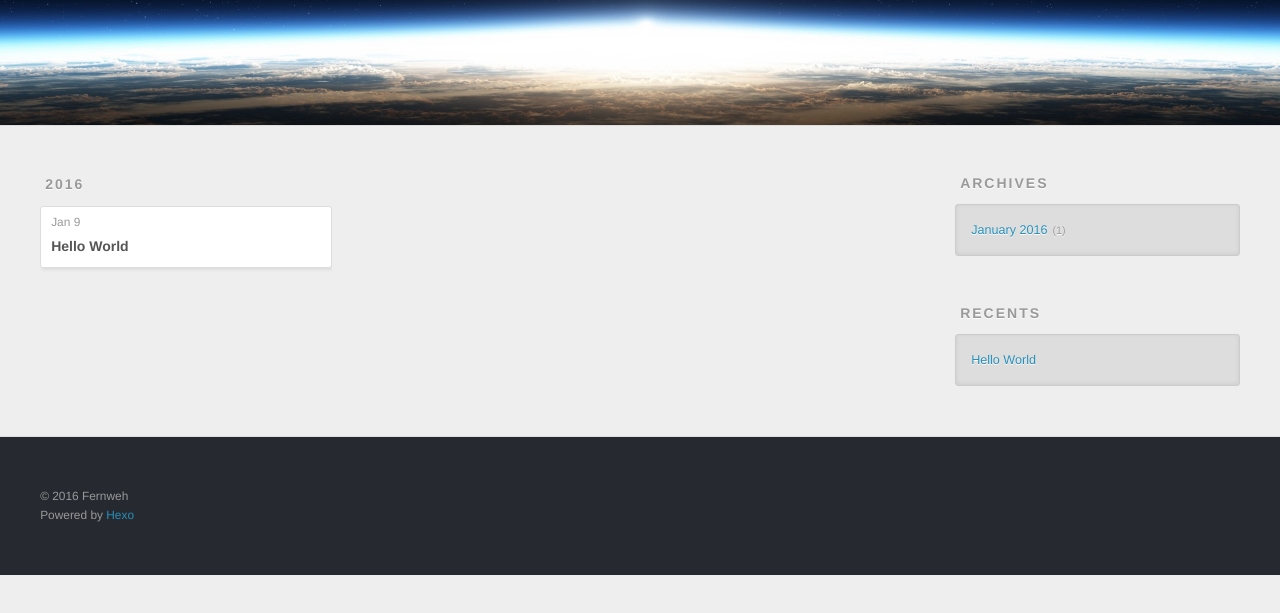
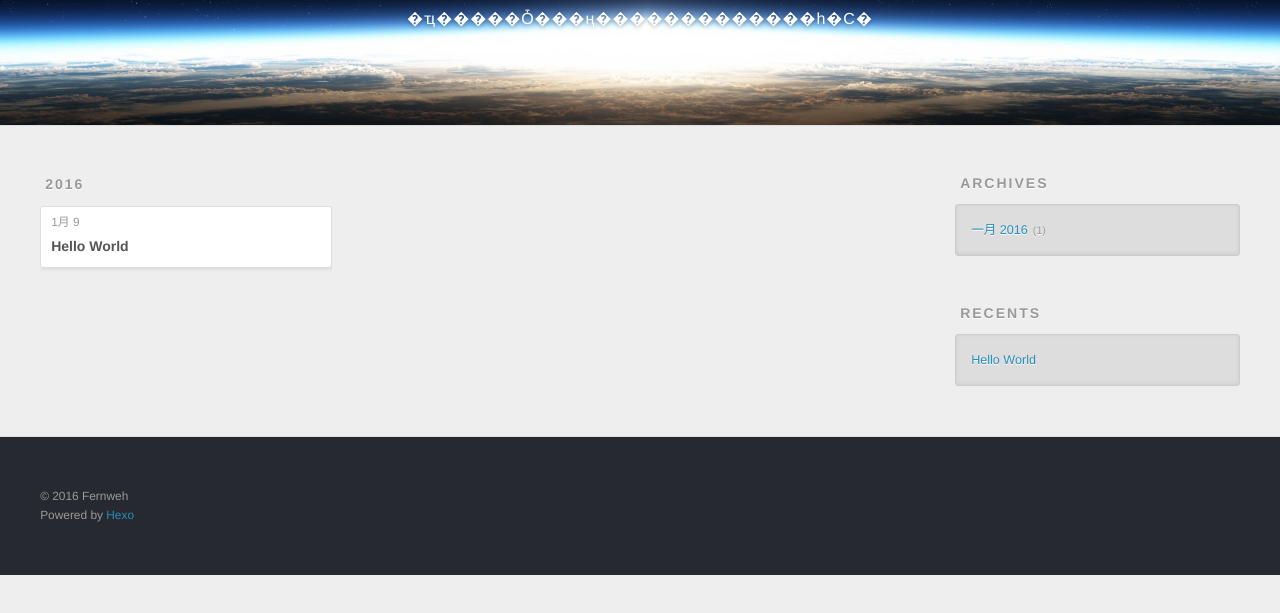
Before and after one commit to Bonamonster/bonamonster.github.io, a plain HTML site: page archives/2016/01/index.html in a window 1280 px wide. Shown: the part 175-788 px from the top of the page. Drawn offline with nearby package versions, Linux system fonts and the light colour scheme.

Commit message:
Site updated: 2016-01-09 16:49:36

```diff
--- a/archives/2016/01/index.html
+++ b/archives/2016/01/index.html
@@ -35,6 +35,10 @@
       <h1 id="logo-wrap">
         <a href="/" id="logo">Bonamonster</a>
       </h1>
+
+        <h2 id="subtitle-wrap">
+          <a href="/" id="subtitle">�ҵ�����Ȱ���ң�������������һ�С�</a>
+        </h2>
 
     </div>
     <div id="header-inner" class="inner">
@@ -76,7 +80,7 @@
   <div class="archive-article-inner">
     <header class="archive-article-header">
       <a href="/2016/01/09/hello-world/" class="archive-article-date">
-  <time datetime="2016-01-09T04:19:36.490Z" itemprop="datePublished">Jan 9</time>
+  <time datetime="2016-01-09T04:19:36.490Z" itemprop="datePublished">1月 9</time>
 </a>
 
 
@@ -106,7 +110,7 @@
   <div class="widget-wrap">
     <h3 class="widget-title">Archives</h3>
     <div class="widget">
-      <ul class="archive-list"><li class="archive-list-item"><a class="archive-list-link" href="/archives/2016/01/">January 2016</a><span class="archive-list-count">1</span></li></ul>
+      <ul class="archive-list"><li class="archive-list-item"><a class="archive-list-link" href="/archives/2016/01/">一月 2016</a><span class="archive-list-count">1</span></li></ul>
     </div>
   </div>
 
--- a/atom.xml
+++ b/atom.xml
@@ -1,7 +1,7 @@
 <?xml version="1.0" encoding="utf-8"?>
 <feed xmlns="http://www.w3.org/2005/Atom">
   <title><![CDATA[Bonamonster]]></title>
-
+  <subtitle><![CDATA[�ҵ�����Ȱ���ң�������������һ�С�]]></subtitle>
   <link href="/atom.xml" rel="self"/>
   <link href="http://yoursite.com/"/>
   <updated>2016-01-09T04:19:36.490Z</updated>
@@ -9,7 +9,7 @@
 
   <author>
     <name><![CDATA[Fernweh]]></name>
-
+    <email><![CDATA[bonamonster@163.com]]></email>
   </author>
 
   <generator uri="http://hexo.io/">Hexo</generator>
```
Also changed, not shown: 2016/01/09/hello-world/index.html (+6 -2 lines), archives/2016/index.html (+6 -2 lines), archives/index.html (+6 -2 lines), index.html (+6 -2 lines).
